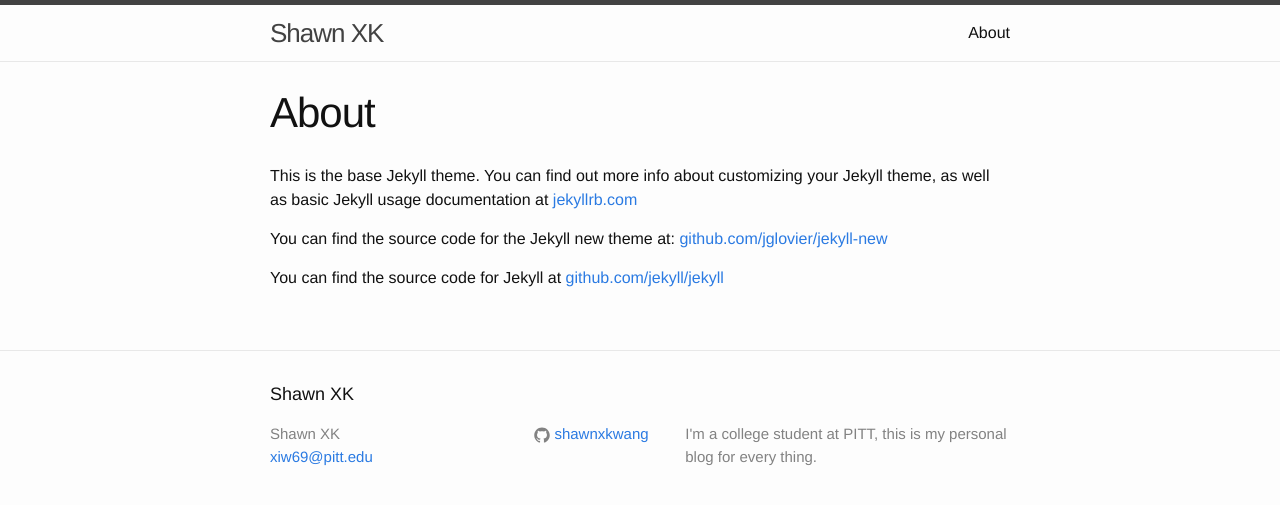
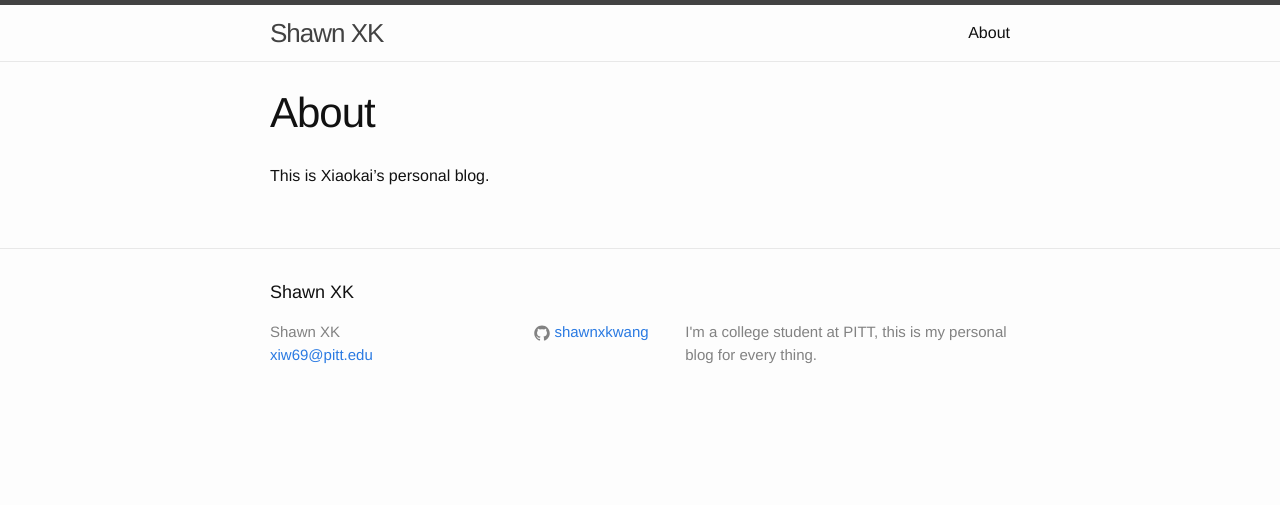
Before and after one commit to Shawnxkwang/shawnxkwang.github.io, a Jekyll site: the page built from about.md, in a window 1280 px wide. Shown: the top 505 px of the page. Built offline with Jekyll 4.4.1, drawn with Linux system fonts in a browser that asks for light colours.

Commit message:
Update about.md

```diff
--- a/about.md
+++ b/about.md
@@ -4,8 +4,4 @@
 permalink: /about/
 ---
 
-This is the base Jekyll theme. You can find out more info about customizing your Jekyll theme, as well as basic Jekyll usage documentation at [jekyllrb.com](http://jekyllrb.com/)
-
-You can find the source code for the Jekyll new theme at: [github.com/jglovier/jekyll-new](https://github.com/jglovier/jekyll-new)
-
-You can find the source code for Jekyll at [github.com/jekyll/jekyll](https://github.com/jekyll/jekyll)
+This is Xiaokai's personal blog.
```
